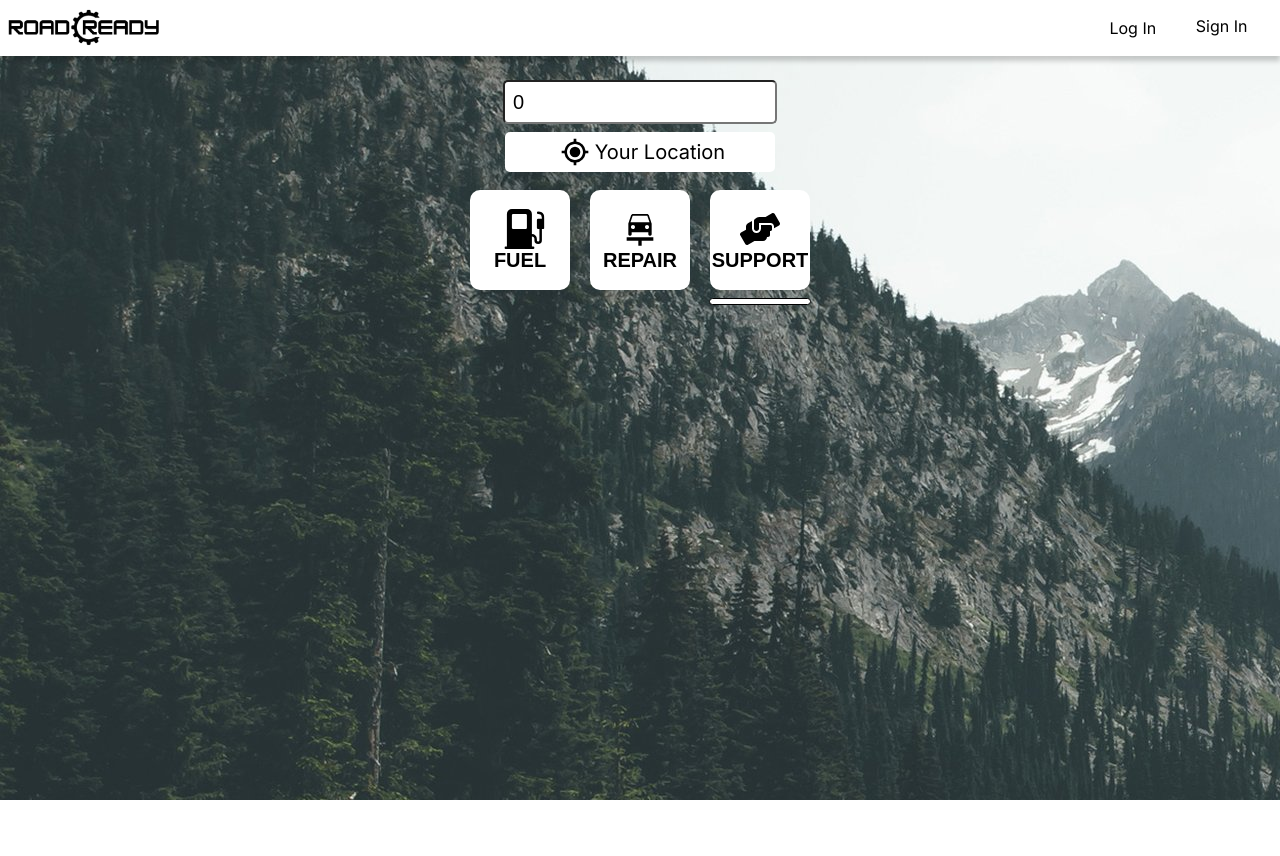
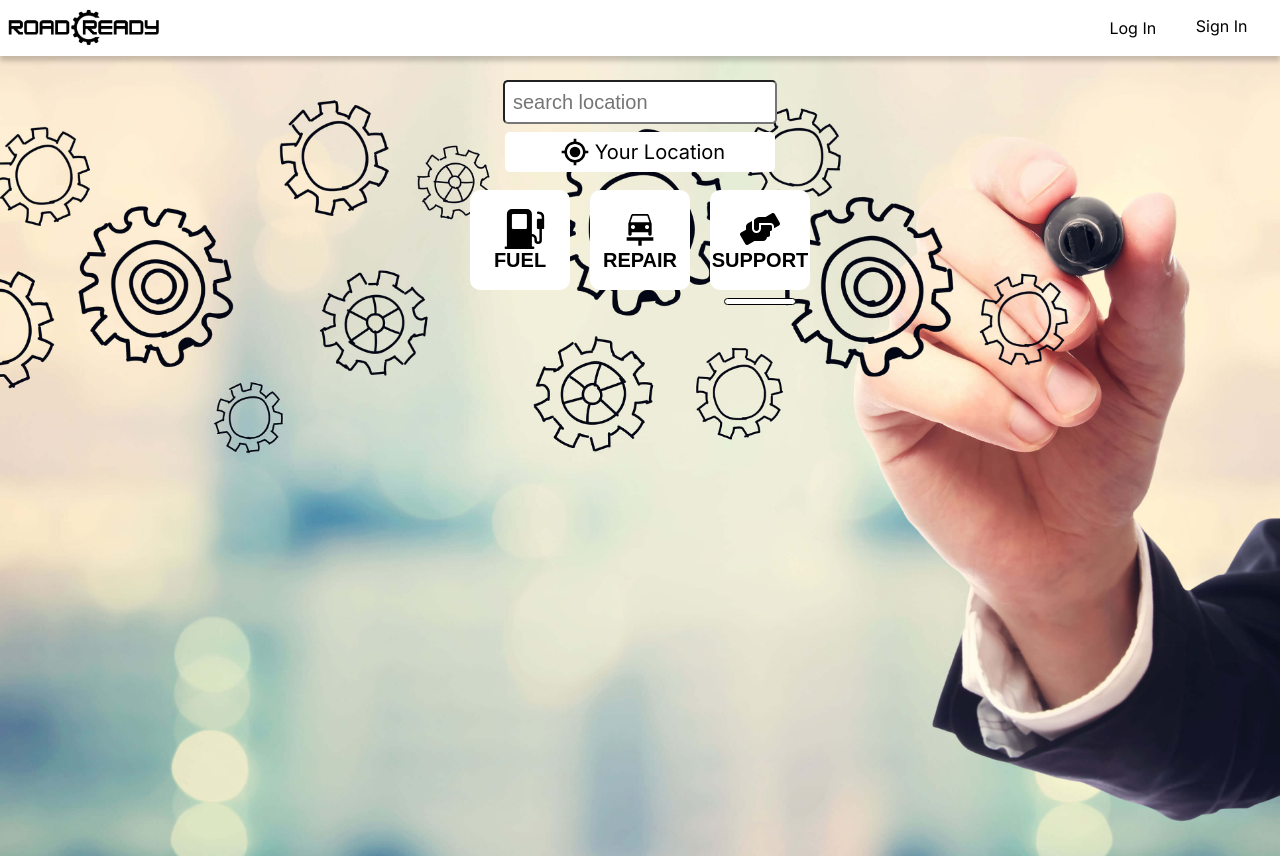
Before and after one commit to Brijendra-Singh2003/RoadReady, a Next.js app: page / in a window 1280 px wide. Both pictures are taken after a click on the button "SUPPORT". Before the commit the page ends 800 px from the top, so only its background shows below. Built offline with nearby package versions, Linux system fonts and the light colour scheme.

Commit message:
added support image

```diff
--- a/src/components/LocationInput/LocationInput.js
+++ b/src/components/LocationInput/LocationInput.js
@@ -25,7 +25,7 @@ export default function LocationInput() {
     }
   return (
     <label htmlFor="location" className={styles.location}>
-        <input id="location" type="text" placeholder="search location" value={location.latitude} className={styles.locInput} />
+        <input id="location" type="text" placeholder="search location" className={styles.locInput} />
         <div onClick={getLocation} className={styles.live}>
             <BiCurrentLocation className={styles.pin} />
             <span>Your Location</span>
--- a/src/components/content/content.js
+++ b/src/components/content/content.js
@@ -18,6 +18,7 @@ export default function Content() {
     <>
       {a==0 && <Image src="/assets/fuelBG.jpg" height={1440} width={2560} className={styles.bg} />}
       {a==1 && <Image src="/assets/repairBG.jpg" height={1440} width={2560} className={styles.bg} />}
+      {a==2 && <Image src="/assets/SelfHelpBG.jpeg" height={1440} width={2560} className={styles.bg} />}
       <div className={styles.wraper}>
         <button onClick={()=>setA(0)} className={styles.options }>
           <BsFillFuelPumpFill className={styles.icon + " " + styles.fuellogo} />
--- a/src/components/content/content.module.css
+++ b/src/components/content/content.module.css
@@ -25,7 +25,7 @@
     position: relative;
     height: 5px;
     top: -10px;
-    width: min(30vw,100px);
+    width: min(20vw,70px);
     margin-top: 1vh;
     background-color: white;
     border: 1px solid black;
@@ -34,13 +34,13 @@
 }
 
 ._L {
-    left: max(-30vw,-120px);
+    left: max(-33vw,-120px);
 }
 ._M {
     left: 0;
 }
 ._R {
-    left: min(30vw,120px);
+    left: min(33vw,120px);
 }
 
 .icon {
```
Also changed, not shown: public/assets/SelfHelpBG.jpeg (added).
